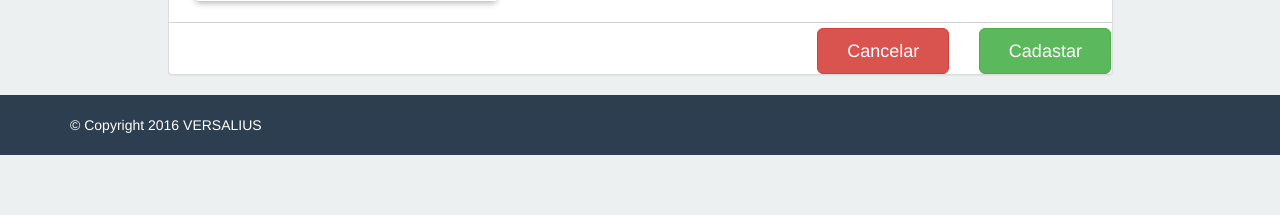
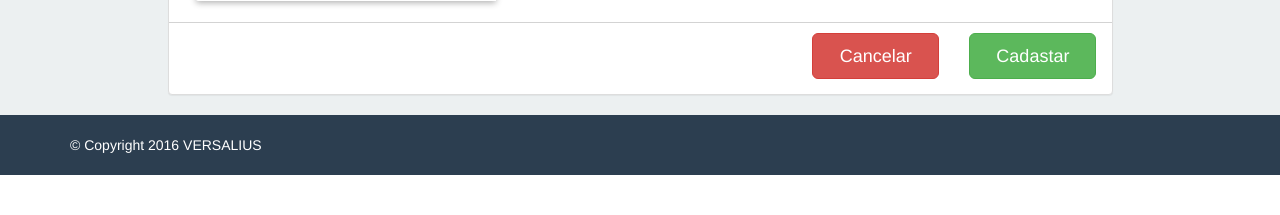
Before and after one commit to giovannealmeida/versalius-akijob, a CodeIgniter app: page /akijob/service/novo in a window 1280 px wide. Shown: the part 1139-1354 px from the top of the page. After the commit the page ends 1314 px from the top, so only its background shows below. Run offline with CodeIgniter, Linux system fonts and the light colour scheme; a user stored in the database is signed in; data comes from the database, SQL or seed files in the repository; data that the repository does not hold is empty; some libraries are stand-ins or nearby versions.

Commit message:
Fix bugs

```diff
--- a/application/views/new_service.php
+++ b/application/views/new_service.php
@@ -144,7 +144,7 @@
 
                 <div class="divider"></div>
 
-                <div class="row">
+                <div class="row button-row">
                     <div class="col-xs-12 col-sm-12 col-md-6  col-lg-2 col-lg-offset-8">
                         <a href="<?= base_url('service/cancel'); ?>" type="button" class="btn btn-danger btn-lg btn-block" id="cancel">Cancelar</a>
                     </div>
@@ -158,4 +158,5 @@
 
     </div>
 </div>
+</div>
 <script src="https://maps.googleapis.com/maps/api/js?key=AIzaSyC69Ji81pHJ6ol7VhIrIDE1mUofcZw_WuA&libraries=places&callback=initMap" async defer></script>
--- a/application/views/profile.php
+++ b/application/views/profile.php
@@ -1,13 +1,13 @@
 
             <!-- Begin page content -->
             <div class="container">
-                <div class="row">
+                <!-- <div class="row">
                     <div class="panel panel-default">
                         <div class="panel-body">
                             <img class="app-marker" src="<?= base_url('assets/img/marker.png') ?>" alt="" /> Use nosso aplicativo! <a class="pull-right" href="#"><span class="glyphicon glyphicon-remove"></span></a>
                         </div>
                     </div>
-                </div>
+                </div> -->
                 <div class="row">
                     <div class="panel panel-default">
                         <div class="panel-body">
@@ -68,6 +68,8 @@
                                     </div>
 
                             </div> -->
+                            <a href="<?=base_url("service/novo")?>"><button type="button" class="btn btn-primary"><i class="fa fa-plus-circle" aria-hidden="true"></i>  Novo Serviço</button></a>
+
                             <div class="table-responsive">
                                 <?php if ($this->session->flashdata("mensagem_service")) : ?>
                                     <div class="alert alert-success">
--- a/application/views/service_view.php
+++ b/application/views/service_view.php
@@ -1,13 +1,13 @@
 
 <!-- Begin page content -->
 <div class="container">
-    <div class="row">
+    <!-- <div class="row">
         <div class="panel panel-default">
             <div class="panel-body">
                 <img class="app-marker" src="<?= base_url('assets/img/marker.png') ?>" alt="" /> Use nosso aplicativo! <a class="pull-right" href="#"><span class="glyphicon glyphicon-remove"></span></a>
             </div>
         </div>
-    </div>
+    </div> -->
 
 
     <div class="row">
--- a/assets/css/style.css
+++ b/assets/css/style.css
@@ -303,3 +303,11 @@ div.errors ul{
     padding: 15px;
     list-style: none;
 }
+
+.button-row{
+    margin: 10px 0 ;
+}
+
+.button-row .btn{
+    margin-bottom: 5px;
+}
```
Also changed, not shown: application/views/cadastro.php (+9 -2 lines).
